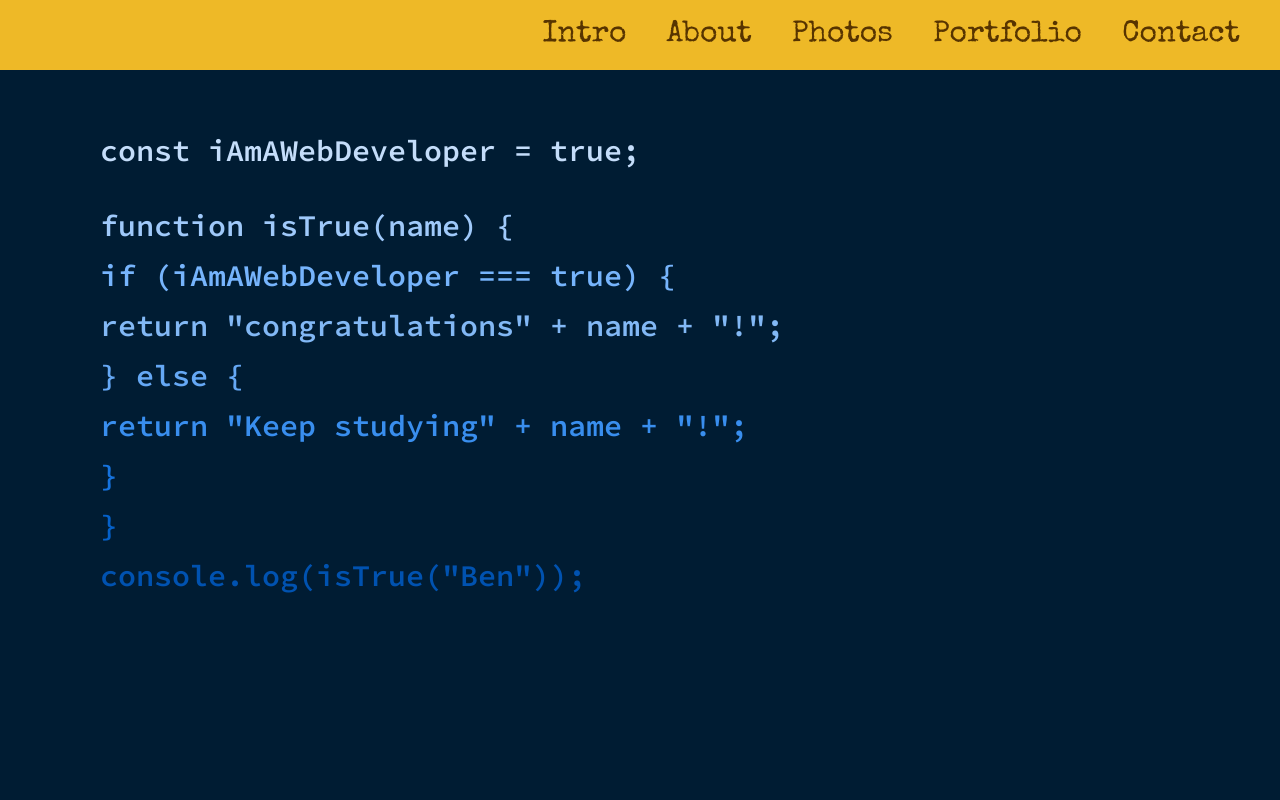
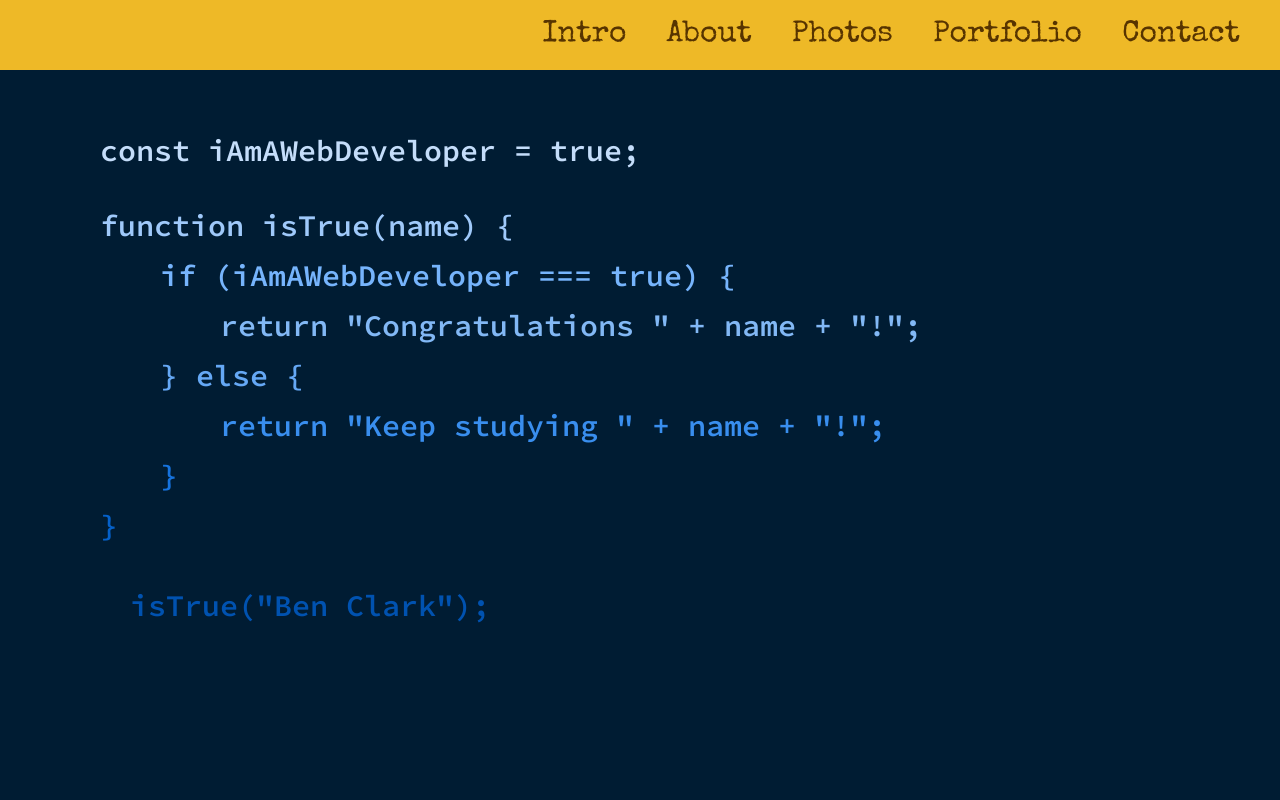
Before and after one commit to BenShigeruClark/personal-portfolio2.0, a plain HTML site: page index.html in a window 1280 px wide. Shown: the top 800 px of the page. Drawn offline with nearby package versions, Linux system fonts and the light colour scheme; a web font is replaced by a local one.

Commit message:
fix intro section layout

```diff
--- a/css/index.css
+++ b/css/index.css
@@ -150,22 +150,27 @@ a {
 
 #intro-3rd {
   color: rgb(118, 180, 252);
+  padding-left: 60px;
 }
 
 #intro-4th {
   color: rgb(130, 184, 245);
+  padding-left: 120px;
 }
 
 #intro-5th {
   color: rgb(101, 168, 245);
+  padding-left: 60px;
 }
 
 #intro-6th {
   color: rgb(58, 143, 240);
+  padding-left: 120px;
 }
 
 #intro-7th {
   color: rgb(23, 118, 228);
+  padding-left: 60px;
 }
 
 #intro-8th {
@@ -174,6 +179,7 @@ a {
 
 #intro-9th {
   color: rgb(0, 90, 194);
+  margin: 30px;
 }
 
 #intro {
--- a/index.html
+++ b/index.html
@@ -39,12 +39,12 @@
       <div id="intro-codeBlock">
         <h2 id="intro-2nd" class="ml3">function isTrue(name) {</h2>
         <h2 id="intro-3rd" class="ml3">if (iAmAWebDeveloper === true) {</h2>
-        <h2 id="intro-4th" class="ml3">return "congratulations" + name + "!";</h2>
+        <h2 id="intro-4th" class="ml3">return "Congratulations " + name + "!";</h2>
         <h2 id="intro-5th" class="ml3">} else {</h2>
-        <h2 id="intro-6th" class="ml3">return "Keep studying" + name + "!";</h2>
+        <h2 id="intro-6th" class="ml3">return "Keep studying " + name + "!";</h2>
         <h2 id="intro-7th" class="ml3">}</h2>
         <h2 id="intro-8th" class="ml3">}</h2>
-        <h2 id="intro-9th" class="ml3">console.log(isTrue("Ben"));</h2>
+        <h2 id="intro-9th" class="ml3">isTrue("Ben Clark");</h2>
       </div>
       <!-- Keep saying and pursuing something you want and that something will eventually become a reality -->
       <p id="intro" class="ml11">
@@ -75,6 +75,7 @@
         <img src="img/benClarkPort2020--lungfish.jpg" alt="myImage">
         <img src="img/benClarkPort2020-0823.jpg" alt="myImage">
         <img src="img/devendraB.jpg" alt="myImage">
+        <img src="img/moby.jpg" alt="myImage">
         <img src="img/janJones.jpg" alt="myImage">
         <img src="img/benClarkPort2020-2710.jpg" alt="myImage">
         <img src="img/yyYeahs.jpg" alt="myImage">
@@ -84,7 +85,6 @@
         <img src="img/nosaj.jpg" alt="myImage">
         <img src="img/benClarkPort2020-5210.jpg" alt="myImage">
         <img src="img/buckyL.jpg" alt="myImage">
-        <img src="img/modMouse.jpg" alt="myImage">
         <img src="img/benClarkPort2020-4816.jpg" alt="myImage">
         <img src="img/jimJames.jpg" alt="myImage">
         <img src="img/marsVolta.jpg" alt="myImage">
```
